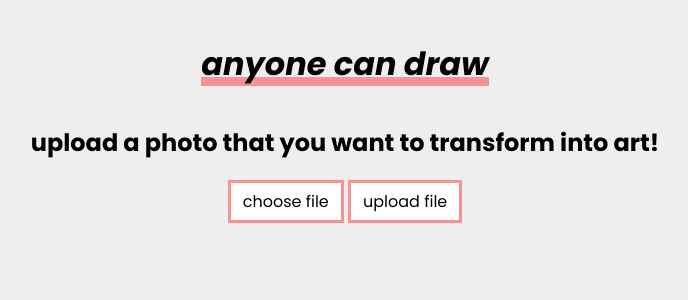
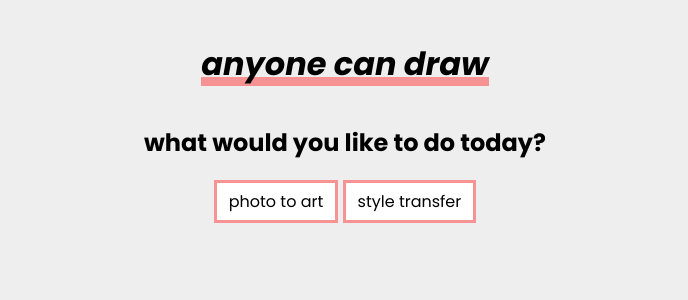
Before and after one commit to mlum123/artapp, a Flask app: page / in a window 1280 px wide. Shown: the top 300 px of the page, without its empty margins (295-983 px from the left). Run offline with Flask 2, Linux system fonts and the light colour scheme.

Commit message:
added flask routes so user can choose btwn converting one image to art or doing style transfer

```diff
--- a/app.py
+++ b/app.py
@@ -9,12 +9,22 @@ import art
 app = Flask(__name__, static_url_path='')
 app.config.from_object(Config)
 
-# home page is image uploading page
-@app.route('/', methods=["GET", "POST"])
+# home page
+@app.route('/', methods=["GET"])
 def index():
     """
-    index page (home page) either displays a form for user to upload images
-    or the resulting artwork from an uploaded image
+    index page (home page) gives user the choice to
+    either go to imageToArt page to convert one photo into different styles of art
+    or to go to styleTransfer page to take two photos and do style transfer with them
+    """
+    return render_template('index.html')
+
+# imageToArt page is single image uploading page
+@app.route('/imageToArt', methods=["GET", "POST"])
+def imageToArt():
+    """
+    imageToArt page either displays a form for user to upload a single image to convert to art
+    or the resulting artwork from an uploaded image,
     depending on if it's a GET or a POST request
     """
     if request.method == 'POST':
@@ -55,11 +65,11 @@ def index():
                 cv2.imwrite(save_new, new_img)
 
             # render template with resulting artwork
-            rt = render_template('results.html', filenames=art_filenames)
+            rt = render_template('imageToArtResults.html', filenames=art_filenames)
 
             return rt
 
-    return render_template('index.html')
+    return render_template('imageToArt.html')
 
 # used for uploading pictures
 @app.route('/<filename>')
--- a/templates/results.html
+++ b/templates/imageToArtResults.html
@@ -8,5 +8,5 @@
   </div>
 </div>
 {% endfor %} {% endif %}
-<a href="/" class="custom-button custom-link">try another photo!</a>
+<a href="/" class="custom-button custom-link">return to home page!</a>
 {% endblock %}
--- a/templates/index.html
+++ b/templates/index.html
@@ -1,12 +1,5 @@
-{% extends "base.html" %}
-
-{% block content %}
-<h2>upload a photo that you want to transform into art!</h1>
-<form method=post enctype=multipart/form-data>
-    <label for=file-upload class=custom-button>choose file</label>
-    <input id=file-upload type=file name=file>
-
-    <label for=submit-button class=custom-button>upload file</label>
-    <input id=submit-button type=submit value=Upload>
-</form>
+{% extends "base.html" %} {% block content %}
+<h2>what would you like to do today?</h2>
+<a href="/imageToArt" class="custom-button custom-link">photo to art</a>
+<a href="/styleTransfer" class="custom-button custom-link">style transfer</a>
 {% endblock %}
```
Also changed, not shown: templates/imageToArt.html (added, +12 -0 lines).
